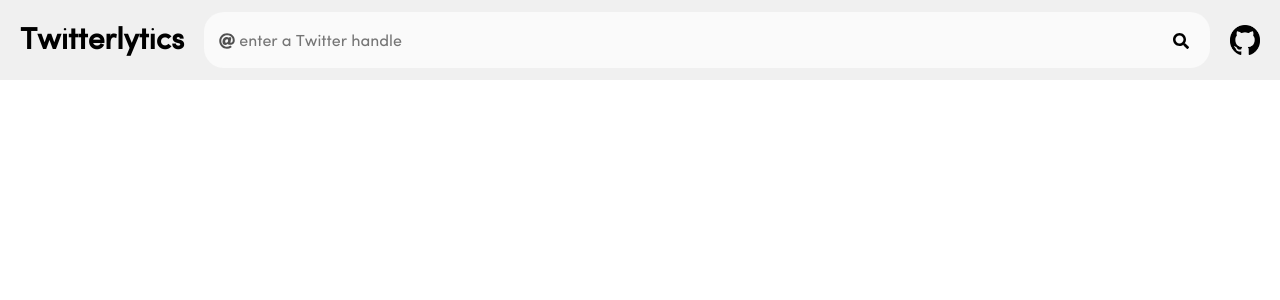
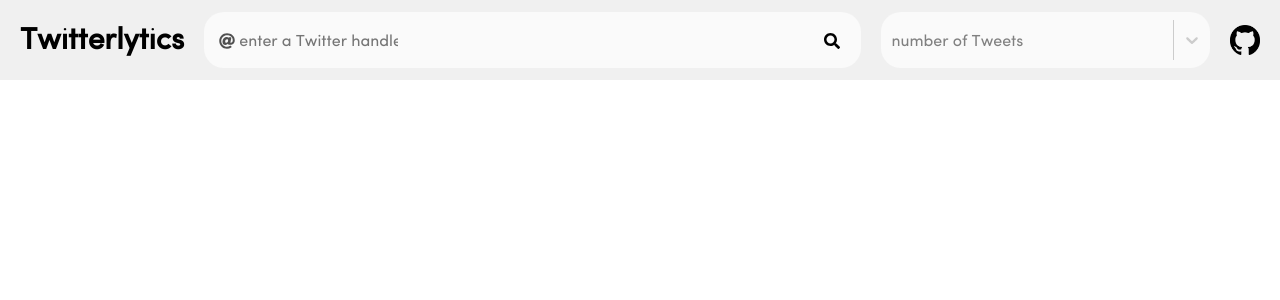
Before and after one commit to alexichristakis/project-bertha, a React (Create React App) app: page / in a window 1280 px wide. Shown: the top 300 px of the page. Built offline with nearby package versions, Linux system fonts and the light colour scheme.

Commit message:
added dropdown, fixed some styling and performance issues

```diff
--- a/src/components/Anayltics/PosNeg.js
+++ b/src/components/Anayltics/PosNeg.js
@@ -12,13 +12,14 @@
 `;
 
 const PosNeg = ({ data }) => {
-	const { num_neg, num_pos, most_positive, most_negative } = data;
+	const { num_neg, num_pos, num_neu, most_positive, most_negative } = data;
 	return (
 		<Wrapper>
 			<Tweet header={"most positive tweet:"} text={most_positive.text} time={most_positive.time} />
+			<div style={{ display: "flex", flex: 3 }}>
 				<VictoryPie
 					animate={true}
-				colorScale={["red", "green"]}
+					colorScale={["red", "orange", "green"]}
 					padAngle={3}
 					height={300}
 					innerRadius={50}
@@ -27,8 +28,13 @@
 							fontSize: 15
 						}
 					}}
-				data={[{ x: "Negative", y: num_pos }, { x: "Positive", y: num_neg }]}
+					data={[
+						{ x: "Negative", y: num_pos },
+						{ x: "Neutral", y: num_neu },
+						{ x: "Positive", y: num_neg }
+					]}
 				/>
+			</div>
 			<Tweet header={"most negative tweet:"} text={most_negative.text} time={most_negative.time} />
 		</Wrapper>
 	);
--- a/src/components/Anayltics/TimeSeries.js
+++ b/src/components/Anayltics/TimeSeries.js
@@ -19,6 +19,7 @@
 
 class TimeSeries extends Component {
 	state = {
+		num_tweets: 0,
 		time_series: [],
 		zoomedXDomain: [],
 		combined_dataset: [],
@@ -31,13 +32,18 @@
 	}
 
 	componentWillReceiveProps(nextProps) {
-		if (this.props.username !== nextProps.username) {
+		if (
+			this.props.username !== nextProps.username ||
+			this.props.num_tweets !== nextProps.num_tweets
+		) {
 			this.update();
 		}
 	}
 
 	update = () => {
-		this.setState({ time_series: this.props.data.time_series }, () => {
+		console.log("updating");
+		const { data, num_tweets } = this.props;
+		this.setState({ time_series: data.time_series, num_tweets: num_tweets }, () => {
 			this.updateData([-1 * Infinity, Infinity], () =>
 				this.setState({ entireDomain: this.getEntireDomain })
 			);
@@ -123,6 +129,7 @@
 				>
 					<VictoryLine
 						data={combined_dataset}
+						interpolation="bundle"
 						domain={{ y: [-1, 1] }}
 						animate={{
 							duration: 2000,
@@ -153,6 +160,7 @@
 				>
 					<VictoryLine
 						data={positive}
+						interpolation="bundle"
 						style={{
 							data: { stroke: "green" }
 						}}
@@ -164,6 +172,7 @@
 					/>
 					<VictoryLine
 						data={negative}
+						interpolation="bundle"
 						style={{
 							data: { stroke: "red" }
 						}}
--- a/src/components/Anayltics/Tweet.js
+++ b/src/components/Anayltics/Tweet.js
@@ -5,6 +5,7 @@
 
 const Wrapper = styled.div`
 	display: flex;
+	flex: 3;
 	flex-direction: column;
 `;
 
--- a/src/components/Anayltics/index.js
+++ b/src/components/Anayltics/index.js
@@ -5,7 +5,6 @@
 import PosNeg from "./PosNeg";
 
 const Wrapper = styled.div`
-	// width: 100%;
 	height: 100%;
 	display: flex;
 	flex-direction: column;
@@ -14,15 +13,21 @@
 `;
 
 class Anayltics extends Component {
+	shouldComponentUpdate(nextProps, nextState) {
+		if (nextProps.username !== this.props.username) return true;
+		else if (nextProps.num_tweets !== this.props.num_tweets) return true;
+		else return false;
+	}
+
 	render() {
-		const { data, username } = this.props;
+		const { data, username, num_tweets } = this.props;
 
 		// console.log(data);
 		if (data == null) return <div />;
 		else {
 			return (
 				<Wrapper>
-					<TimeSeries data={data} username={username} />
+					<TimeSeries data={data} username={username} num_tweets={num_tweets} />
 					<PosNeg data={data} />
 				</Wrapper>
 			);
--- a/src/components/App.js
+++ b/src/components/App.js
@@ -14,6 +14,8 @@
 		username: "",
 		// data: require("../SAMPLE2.json"),
 		queried_username: "",
+		queried_num_tweets: 500,
+		num_tweets: 500,
 		data: null
 	};
 
@@ -23,14 +25,20 @@
 	};
 
 	handlePressSearch = () => {
-		const { username } = this.state;
+		const { username, num_tweets } = this.state;
 		// console.log(username);
 		this.setState({ loading: true }, () =>
-			fetchSentiment(username)
+			fetchSentiment(username, num_tweets)
 				.then(res => {
 					// console.log(res);
 					const { data } = res;
-					this.setState({ data, queried_username: username, loading: false });
+					console.log(data);
+					this.setState({
+						data,
+						queried_username: username,
+						queried_num_tweets: num_tweets,
+						loading: false
+					});
 
 					/* some rudimentary analysis */
 					// let pos = 0;
@@ -52,6 +60,10 @@
 		);
 	};
 
+	handleOnSelect = num_tweets => {
+		this.setState({ num_tweets });
+	};
+
 	render() {
 		return (
 			<Fragment>
@@ -61,8 +73,13 @@
 					username={this.state.username}
 					onUsernameChange={this.handleUsernameChange}
 					onSearch={this.handlePressSearch}
+					onSelect={this.handleOnSelect}
 				/>
-				<Anayltics data={this.state.data} username={this.state.queried_username} />
+				<Anayltics
+					data={this.state.data}
+					username={this.state.queried_username}
+					num_tweets={this.state.queried_num_tweets}
+				/>
 			</Fragment>
 		);
 	}
--- a/src/components/Input.js
+++ b/src/components/Input.js
@@ -6,9 +6,10 @@
 
 const Field = styled.div`
   flex-direction: row;
+  flex: 2;
   margin-left: 20px;
   margin-right: 20px;
-  width: 100%;
+  // width: 100%;
   height: 56px;
   border-radius: 20px;
   position: relative;
@@ -39,7 +40,8 @@
 `;
 
 const Text = styled.input`
-  width: 90%;
+  // width: 90%;
+  flex: 2;
   height: 56px;
   position: relative;
   padding: 0px 16px 0px 35px;
--- a/src/components/TopBar.js
+++ b/src/components/TopBar.js
@@ -1,5 +1,7 @@
 import React, { Component } from "react";
 import styled, { css } from "styled-components";
+import Select from "react-select";
+
 import colors from "../lib/colors";
 
 import Input from "./Input";
@@ -44,8 +46,45 @@
 	}
 `;
 
+const options = [
+	{ value: 100, label: "100" },
+	{ value: 200, label: "200" },
+	{ value: 500, label: "500" },
+	{ value: 1000, label: "1000" }
+];
+
+const customStyles = {
+	container: (provided, state) => ({
+		...provided,
+		flex: 1,
+		height: "56px",
+		marginRight: "20px"
+	}),
+	valueContainer: (provided, state) => ({
+		...provided,
+		height: "56px"
+	}),
+	control: (provided, state) => ({
+		...provided,
+		borderRadius: "20px",
+		borderWidth: "0px",
+		backgroundColor: colors.lightgray
+	}),
+	menu: (provided, state) => ({
+		...provided,
+		borderRadius: "20px",
+		borderWidth: "0px",
+		overflow: "hidden"
+	})
+};
+
 class TopBar extends Component {
 	state = {};
+
+	handleOnChange = (item, { action }) => {
+		// console.log(type);
+		if (action === "select-option") this.props.onSelect(item.value);
+	};
 
 	render() {
 		return (
@@ -59,6 +98,12 @@
 					locked={this.props.loading}
 					active={false}
 				/>
+				<Select
+					placeholder="number of Tweets"
+					styles={customStyles}
+					options={options}
+					onChange={this.handleOnChange}
+				/>
 				<Button
 					onClick={() => window.open("https://github.com/alexichristakis/project-bertha")}
 					src={require("../assets/github-logo.png")}
--- a/src/util/api.js
+++ b/src/util/api.js
@@ -9,9 +9,10 @@
 	baseURL
 });
 
-export const fetchSentiment = username => {
+export const fetchSentiment = (username, num_tweets) => {
+	console.log(num_tweets);
 	return new Promise((resolve, reject) => {
-		API.get("/tweet", { params: { username } })
+		API.get("/tweet", { params: { username, num_tweets } })
 			.then(res => {
 				resolve(res);
 			})
```
Also changed, not shown: package.json (+7 -1 lines), 1 other file (tests, documents, lock files or other folders). Lines whose indentation alone changed are shown as unchanged.
